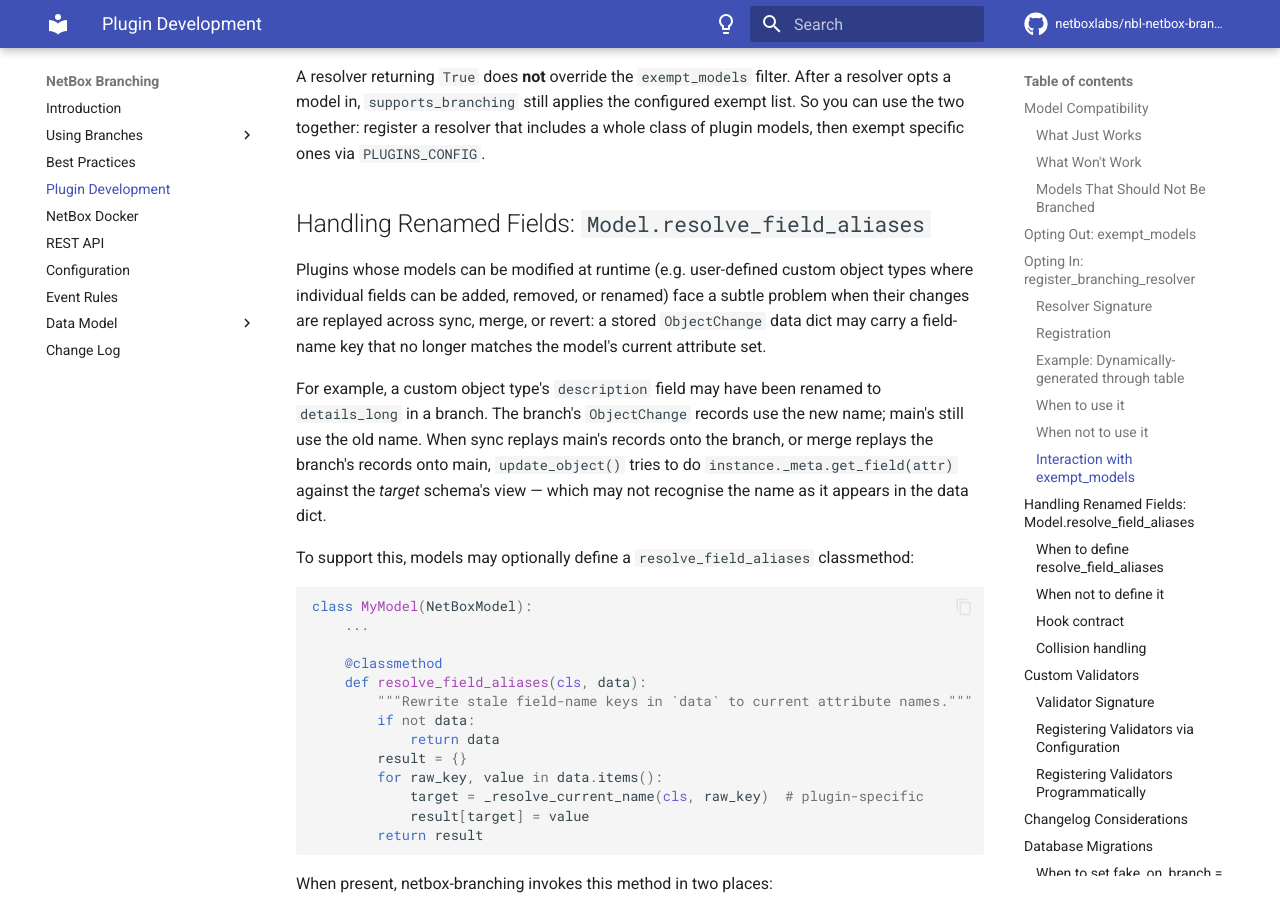
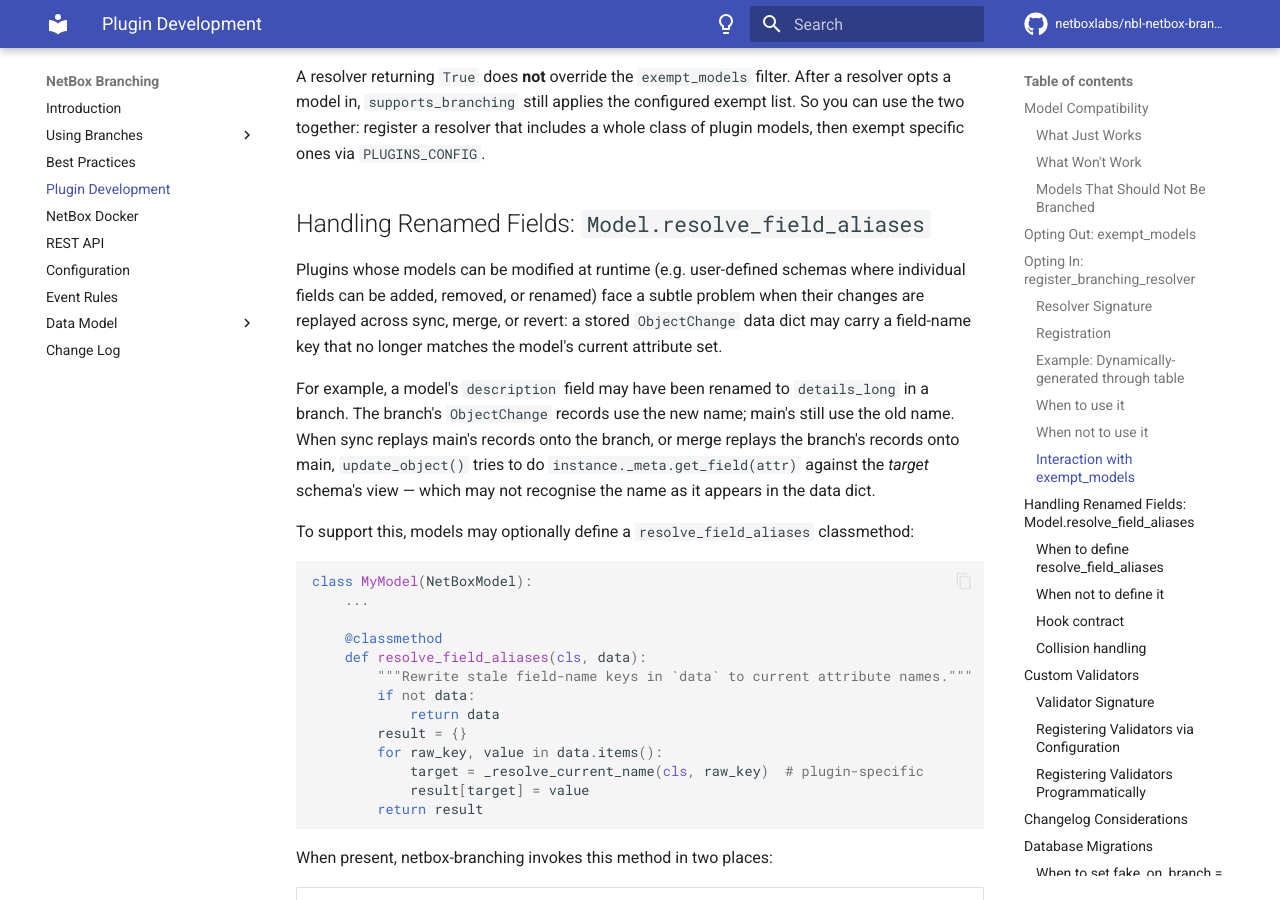
Before and after one commit to netboxlabs/netbox-branching, an MkDocs documentation site: the page built from docs/plugin-development.md, in a window 1280 px wide and 900 px high, scrolled down 4957 px. Built offline with MkDocs 1.6.1 and Material for MkDocs 9.7.7, drawn with Linux system fonts in a browser that asks for light colours; comment, search, counter and statistics services are not loaded; some of the changed text lies outside the part shown.

Commit message:
remove co specific references

```diff
--- a/docs/plugin-development.md
+++ b/docs/plugin-development.md
@@ -40,7 +40,7 @@
 
 - User accounts, API tokens, and permissions
 - Plugin configuration or feature-flag style settings
-- Schema-defining records (e.g. custom object type definitions) where branching the schema independently of the data it governs would cause inconsistencies
+- Schema-defining records where branching the schema independently of the data it governs would cause inconsistencies
 
 If your plugin includes models in this category that happen to use `ChangeLoggingMixin`, consider registering them in `exempt_models` so they behave as global records regardless of whether a branch is active.
 
@@ -157,9 +157,9 @@
 
 ## Handling Renamed Fields: `Model.resolve_field_aliases`
 
-Plugins whose models can be modified at runtime (e.g. user-defined custom object types where individual fields can be added, removed, or renamed) face a subtle problem when their changes are replayed across sync, merge, or revert: a stored `ObjectChange` data dict may carry a field-name key that no longer matches the model's current attribute set.
+Plugins whose models can be modified at runtime (e.g. user-defined schemas where individual fields can be added, removed, or renamed) face a subtle problem when their changes are replayed across sync, merge, or revert: a stored `ObjectChange` data dict may carry a field-name key that no longer matches the model's current attribute set.
 
-For example, a custom object type's `description` field may have been renamed to `details_long` in a branch.  The branch's `ObjectChange` records use the new name; main's still use the old name.  When sync replays main's records onto the branch, or merge replays the branch's records onto main, `update_object()` tries to do `instance._meta.get_field(attr)` against the *target* schema's view — which may not recognise the name as it appears in the data dict.
+For example, a model's `description` field may have been renamed to `details_long` in a branch.  The branch's `ObjectChange` records use the new name; main's still use the old name.  When sync replays main's records onto the branch, or merge replays the branch's records onto main, `update_object()` tries to do `instance._meta.get_field(attr)` against the *target* schema's view — which may not recognise the name as it appears in the data dict.
 
 To support this, models may optionally define a `resolve_field_aliases` classmethod:
 
```
